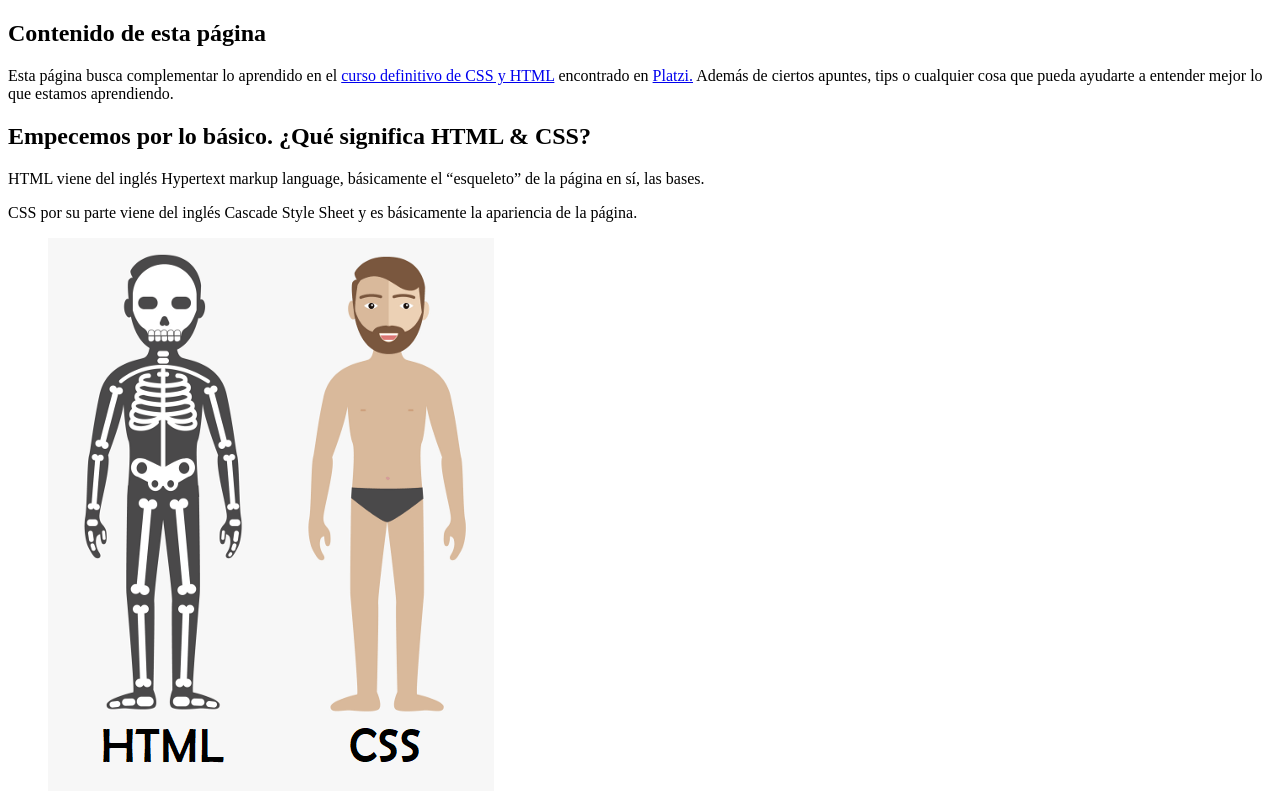
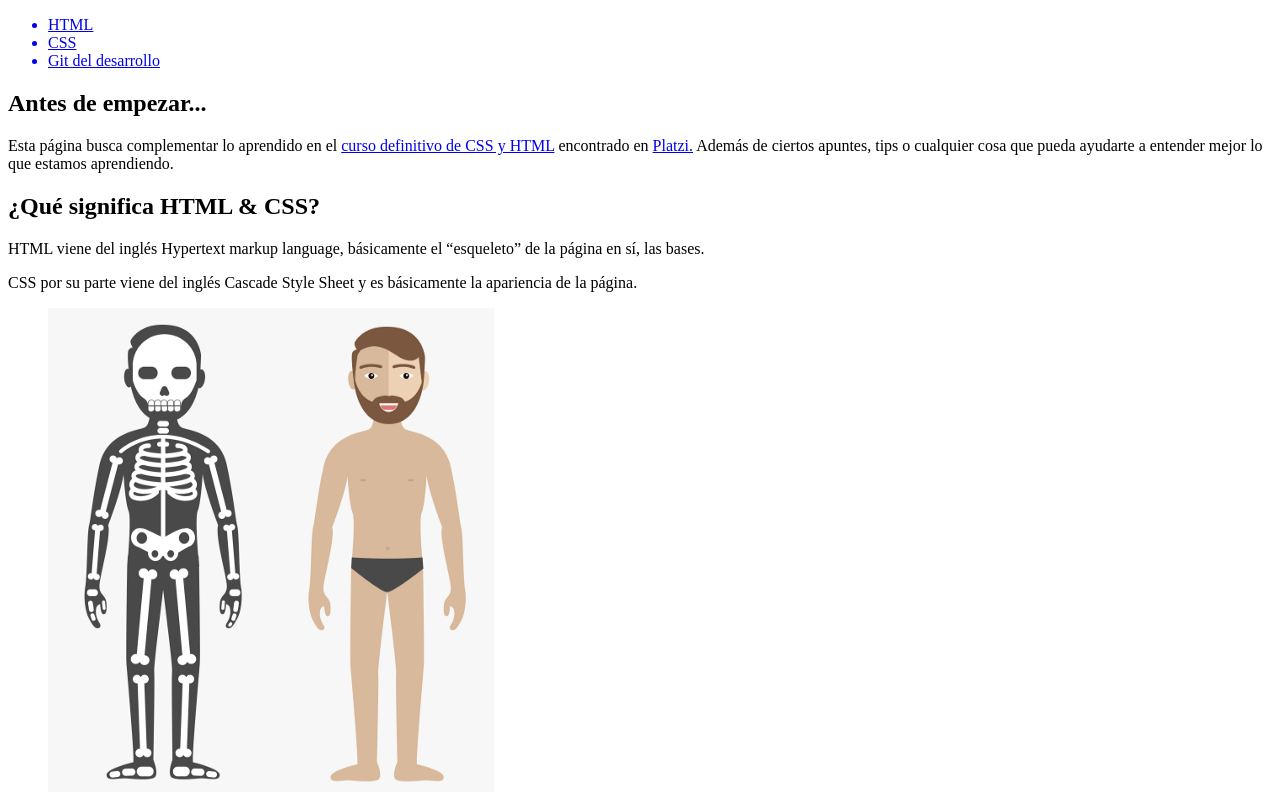
Before and after one commit to Iradion/Platzi, a plain HTML site: page index.html in a window 1280 px wide. Shown: the top 792 px of the page. Drawn offline with Linux system fonts and the light colour scheme.

Commit message:
initial commit

```diff
--- a/index.html
+++ b/index.html
@@ -7,10 +7,18 @@
     <title>Complemento para HTML & CSS</title>
   </head>
   <body>
-    <header></header>
+    <header>
+        <nav>
+            <ul>
+                <a href="./HTML.html"><li>HTML</li></a>
+                <a href="./CSS.html"><li>CSS</li></a>
+                <a href="https://github.com/Iradion/Platzi"><li>Git del desarrollo</li></a>
+            </ul>
+        </nav>
+    </header>
     <main>
       <section>
-        <h1>Contenido de esta página</h1>
+        <h1>Antes de empezar...</h1>
         <p>
           Esta página busca complementar lo aprendido en el
           <a href="https://platzi.com/cursos/html-css/" target="_blank"
@@ -23,7 +31,7 @@
         </p>
       </section>
       <section>
-        <h2>Empecemos por lo básico. ¿Qué significa HTML & CSS?</h2>
+        <h2>¿Qué significa HTML & CSS?</h2>
         <p>
           HTML viene del inglés Hypertext markup language, básicamente el
           “esqueleto” de la página en sí, las bases.
@@ -99,5 +107,9 @@
         </dl>
       </section>
     </main>
+    <footer>
+        <p>Dudas, consejos, correcciones a la página: <a href="https://github.com/Iradion/Platzi/issues/new" target="_blank">Contacto</a></p>
+        <p>Iradion 2022.</p>
+    </footer>
   </body>
 </html>
```
Also changed, not shown: CSS.html (added).
